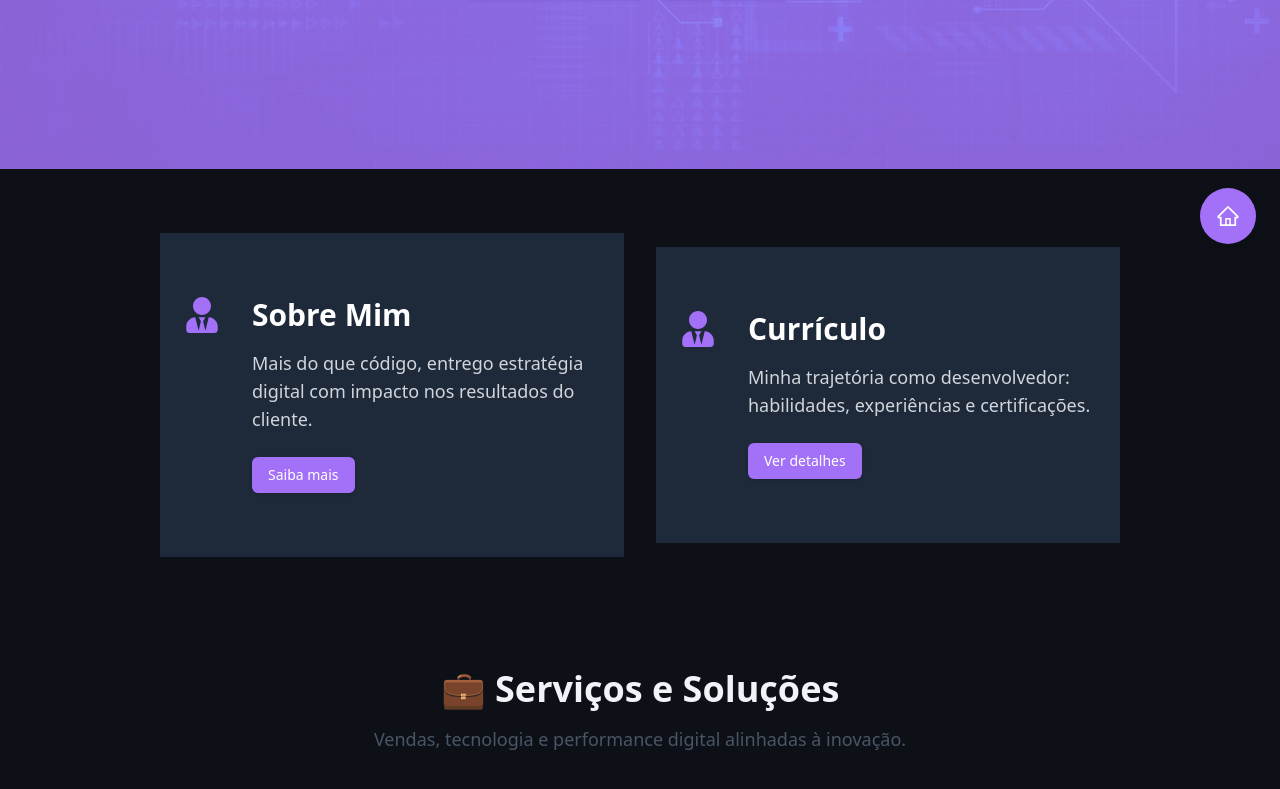
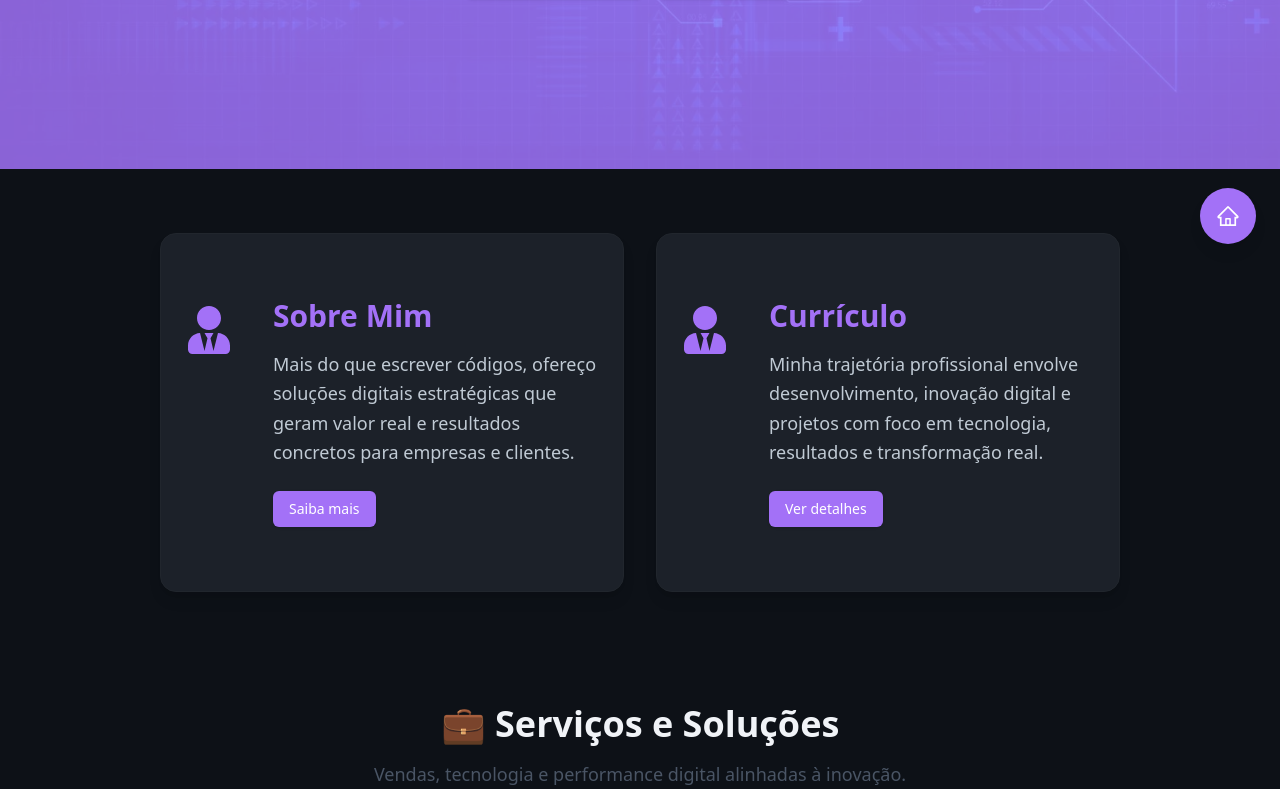
Before and after one commit to reginaldogomes/nextjs-developer-resume, a Next.js app: page / in a window 1280 px wide. Shown: the part 532-1321 px from the top of the page. Built offline with nearby package versions, Linux system fonts and the light colour scheme.

Commit message:
fix: refactor AboutMe component into Widget and update Home page to use new structure

```diff
--- a/src/app/page.tsx
+++ b/src/app/page.tsx
@@ -1,8 +1,25 @@
 import { Main } from '@/components/layout/Main'
 import Hero from '@/components/Hero'
-import AboutMe from '@/components/AboutMe'
+import AboutMe from '@/components/Widget'
 import Section from '@/components/layout/Section'
 import Services from '@/components/Services'
+
+const aboutMeCards = [
+  {
+    title: 'Sobre Mim',
+    description:
+      'Mais do que escrever códigos, ofereço soluções digitais estratégicas que geram valor real e resultados concretos para empresas e clientes.',
+    buttonText: 'Saiba mais',
+    buttonLink: '/about',
+  },
+  {
+    title: 'Currículo',
+    description:
+      'Minha trajetória profissional envolve desenvolvimento, inovação digital e projetos com foco em tecnologia, resultados e transformação real.',
+    buttonText: 'Ver detalhes',
+    buttonLink: '/resume',
+  },
+]
 
 export default function Home() {
   return (
@@ -19,18 +36,15 @@ export default function Home() {
         ]}
       />
       <Section className="flex-row">
-        <AboutMe
-          title="Sobre Mim"
-          description="Mais do que código, entrego estratégia digital com impacto nos resultados do cliente."
-          buttonText="Saiba mais"
-          buttonLink="/about"
-        />
-        <AboutMe
-          title="Currículo"
-          description="Minha trajetória como desenvolvedor: habilidades, experiências e certificações."
-          buttonText="Ver detalhes"
-          buttonLink="/resume"
-        />
+        {aboutMeCards.map((card, index) => (
+          <AboutMe
+            key={index}
+            title={card.title}
+            description={card.description}
+            buttonText={card.buttonText}
+            buttonLink={card.buttonLink}
+          />
+        ))}
       </Section>
       <Services />
     </Main>
--- a/src/components/AboutMe.tsx
+++ /dev/null
@@ -1,43 +0,0 @@
-'use client'
-
-import { FaUserTie } from 'react-icons/fa' // Ícone padrão
-import { Button } from '@/components/ui/button'
-
-interface AboutMeProps {
-  title: string
-  description: string
-  icon?: React.ReactNode
-  buttonText?: string
-  buttonLink?: string
-}
-
-const AboutMe: React.FC<AboutMeProps> = ({
-  title,
-  description,
-  icon,
-  buttonText,
-  buttonLink,
-}) => (
-  <section className="w-full py-16 px-6 bg-gray-800 text-white flex flex-col items-center text-center md:flex-row md:text-left md:gap-8 md:items-start">
-    {/* Ícone opcional */}
-    <div className="text-4xl text-accent">{icon || <FaUserTie />}</div>
-
-    {/* Conteúdo */}
-    <div className="max-w-xl">
-      <h2 className="text-3xl font-bold">{title}</h2>
-      <p className="mt-4 text-lg text-gray-300">{description}</p>
-
-      {/* Botão opcional */}
-      {buttonText && buttonLink && (
-        <Button
-          className="mt-6 bg-accent text-white hover:bg-blue-600 transition"
-          asChild
-        >
-          <a href={buttonLink}>{buttonText}</a>
-        </Button>
-      )}
-    </div>
-  </section>
-)
-
-export default AboutMe
--- /dev/null
+++ b/src/components/Widget.tsx
@@ -0,0 +1,48 @@
+'use client'
+
+import { FaUserTie } from 'react-icons/fa'
+import { Button } from '@/components/ui/button'
+
+interface AboutMeProps {
+  title: string
+  description: string
+  icon?: React.ReactNode
+  buttonText?: string
+  buttonLink?: string
+}
+
+const AboutMe: React.FC<AboutMeProps> = ({
+  title,
+  description,
+  icon,
+  buttonText,
+  buttonLink,
+}) => (
+  <section className="w-full py-16 px-6 bg-[#1c2129] text-foreground border border-border rounded-2xl shadow-lg">
+    <div className="container mx-auto flex flex-col items-center text-center md:flex-row md:text-left md:items-start md:gap-10">
+      {/* Ícone */}
+      <div className="text-5xl text-accent mb-6 md:mb-0 md:mt-2">
+        {icon || <FaUserTie />}
+      </div>
+
+      {/* Conteúdo */}
+      <div className="max-w-2xl">
+        <h2 className="text-3xl font-semibold text-accent">{title}</h2>
+        <p className="mt-4 text-lg leading-relaxed text-[#c0cad4]">
+          {description}
+        </p>
+
+        {buttonText && buttonLink && (
+          <Button
+            className="mt-6 bg-accent text-white hover:brightness-110 transition duration-300"
+            asChild
+          >
+            <a href={buttonLink}>{buttonText}</a>
+          </Button>
+        )}
+      </div>
+    </div>
+  </section>
+)
+
+export default AboutMe
```
